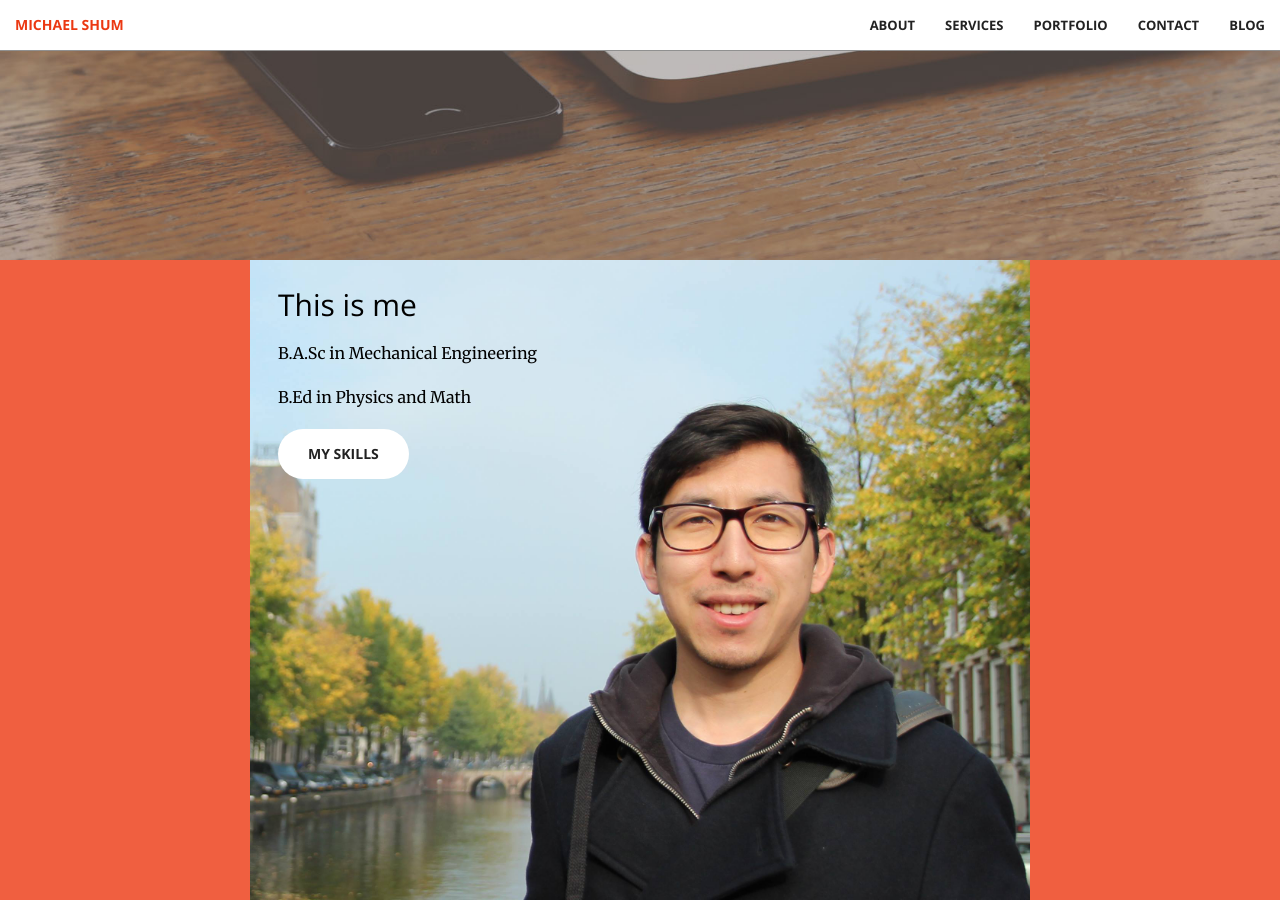
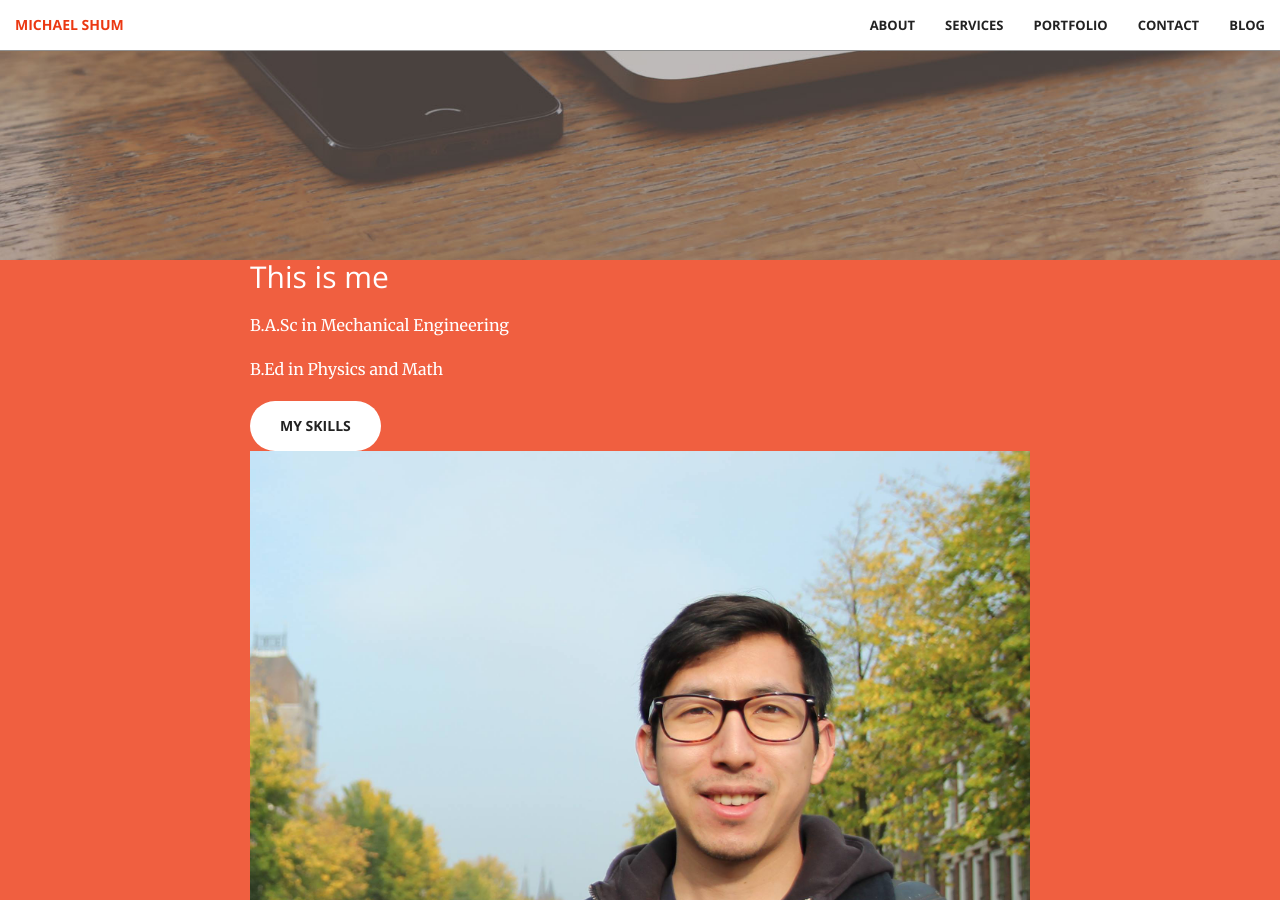
Before and after one commit to petriomelony/petriomelony.github.io, a Jekyll site: the page built from index.html, in a window 1280 px wide and 900 px high, scrolled down 640 px. Built offline with Jekyll 4.4.1, drawn with Linux system fonts in a browser that asks for light colours; nearby versions of some CDN libraries.

Commit message:
Update main.scss

```diff
--- a/css/main.scss
+++ b/css/main.scss
@@ -79,13 +79,13 @@
   padding: 0px;
 }
 
-.grid-container {
+#grid-container {
   display: grid;
   grid-template-columns: repeat(2, 1fr);
   grid-auto-rows: min-content;
 }
 
-.about-text {
+#about-text {
   grid-column: col 1;
   grid-row: row 1 / span 1;
   z-index: 2;
@@ -94,7 +94,7 @@
   padding-left: 2em;
 }
 
-.facepic {
+#facepic {
   grid-column: col 1 / span 2;
   grid-row: row 1 / span 2;
   z-index: 1;
```
